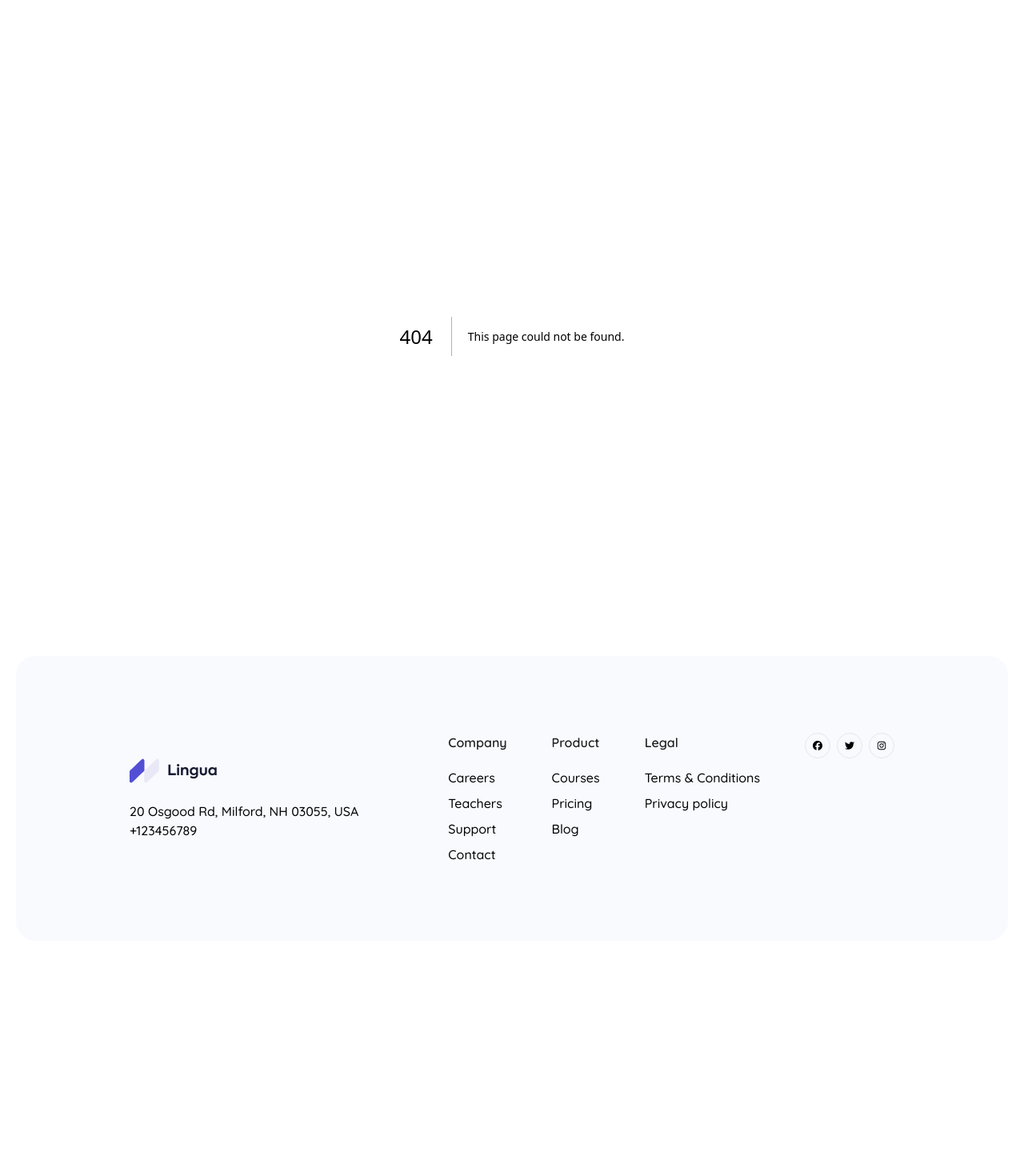
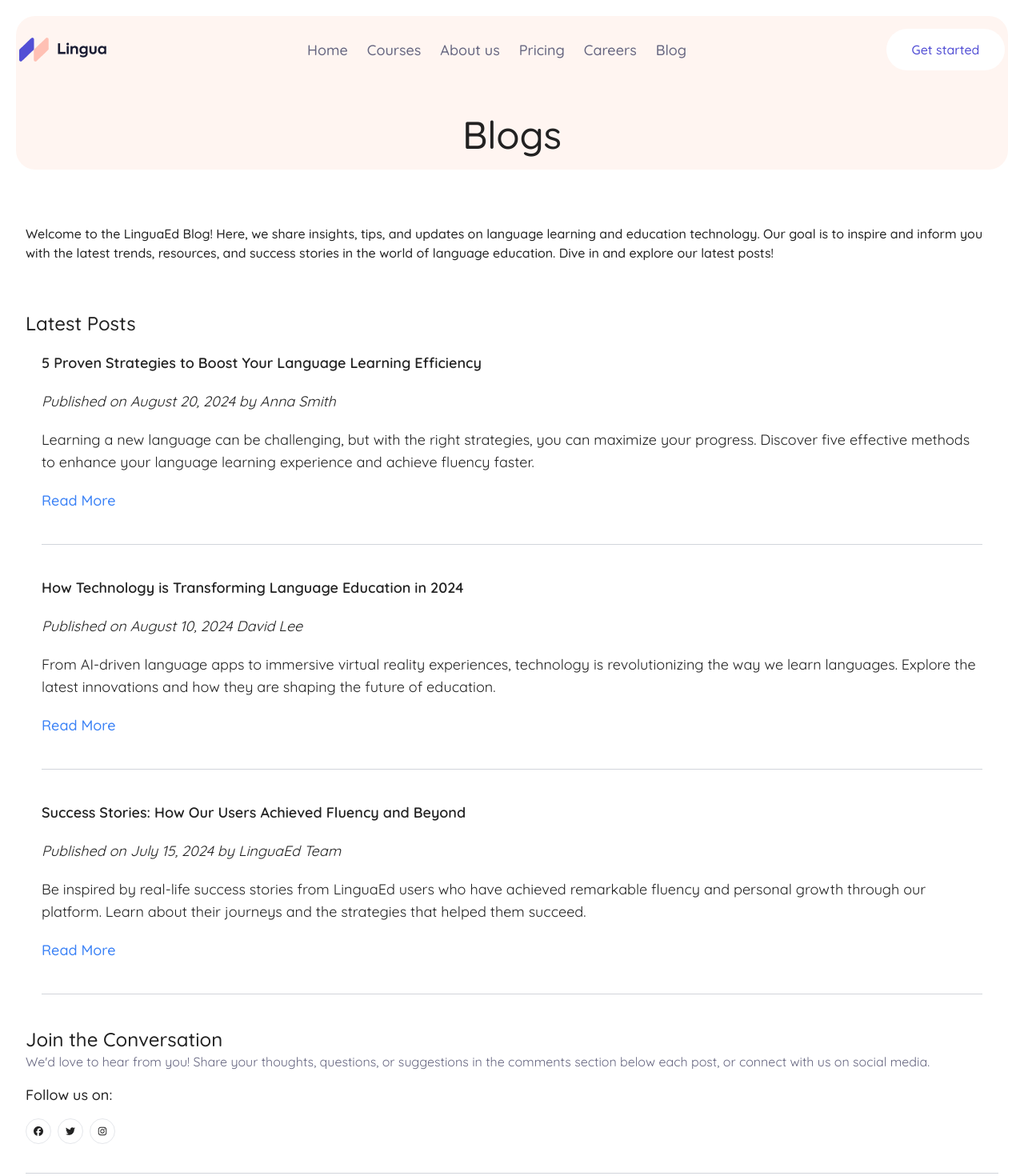
Before and after one commit to AtereD/lingua-ed, a Next.js app: page /blogs in a window 1280 px wide. Before the commit this address had no page. Shown: the top 1470 px of the page at 80% size. Before the commit the page ends 1196 px from the top, so only its background shows below. Built offline with nearby package versions, Linux system fonts and the light colour scheme.

Commit message:
Created a Route to Blog Page

```diff
--- /dev/null
+++ b/app/blogs/page.jsx
@@ -0,0 +1,14 @@
+import Blogs from '@/components/Blogs'
+import React from 'react'
+
+const BlogPage = () => {
+  return (
+    <main>
+        <div>
+            <Blogs/>
+        </div>
+    </main>
+  )
+}
+
+export default BlogPage
--- a/components/AboutUs.jsx
+++ b/components/AboutUs.jsx
@@ -5,7 +5,7 @@ import Image from "next/image";
 const AboutUs = () => {
   return (
     <div>
-      <div className="px-3 bg-[#fff5f1] rounded-3xl">
+      <div className="px-1 bg-[#fff5f1] rounded-3xl">
         <Nav />
         <div className='items-center justify-center hidden gap-1 lg:flex-col lg:flex'>
             <h3 className="text-[#222] text-4xl md:text-5xl pt-10 font-medium ">
--- /dev/null
+++ b/components/Blogs.jsx
@@ -0,0 +1,119 @@
+import React from "react";
+import Nav from "./Nav";
+import { FaFacebook, FaInstagram, FaTwitter } from "react-icons/fa6";
+
+const blogsData = [
+  {
+    title: "5 Proven Strategies to Boost Your Language Learning Efficiency",
+    date: "Published on August 20, 2024 by Anna Smith",
+    text: "Learning a new language can be challenging, but with the right strategies, you can maximize your progress. Discover five effective methods to enhance your language learning experience and achieve fluency faster.",
+    linkText: "Read More",
+    linkUrl: "/",
+  },
+  {
+    title: "How Technology is Transforming Language Education in 2024",
+    date: "Published on August 10, 2024 David Lee",
+    text: "From AI-driven language apps to immersive virtual reality experiences, technology is revolutionizing the way we learn languages. Explore the latest innovations and how they are shaping the future of education.",
+    linkText: "Read More",
+    linkUrl: "/",
+  },
+  {
+    title: "Success Stories: How Our Users Achieved Fluency and Beyond",
+    date: "Published on July 15, 2024 by LinguaEd Team",
+    text: "Be inspired by real-life success stories from LinguaEd users who have achieved remarkable fluency and personal growth through our platform. Learn about their journeys and the strategies that helped them succeed.",
+    linkText: "Read More",
+    linkUrl: "/",
+  },
+];
+
+const Blogs = () => {
+  return (
+    <div>
+      <div className="px-1 bg-[#fff5f1] rounded-3xl">
+        <Nav />
+        <header className="items-center justify-center hidden gap-1 pb-5 lg:flex lg:flex-col">
+          <h3 className="text-[#222] text-4xl md:text-5xl pt-10 font-medium">
+            Blogs
+          </h3>
+        </header>
+      </div>
+
+      <div className="container px-3 mx-auto py-14">
+        <div className="flex flex-col gap-10">
+          <section>
+            <h3 className="text-[#222] text-4xl font-medium md:text-5xl lg:hidden">
+              Blogs
+            </h3>
+            <p className="text-[#222] pb-5 font-medium pt-3">
+              Welcome to the LinguaEd Blog! Here, we share insights, tips, and
+              updates on language learning and education technology. Our goal is
+              to inspire and inform you with the latest trends, resources, and
+              success stories in the world of language education. Dive in and
+              explore our latest posts!
+            </p>
+          </section>
+
+          <div className="flex flex-col gap-5">
+            <h4 className="text-[#222] font-medium text-2xl">Latest Posts</h4>
+
+            <div>
+              <ul className=" text-[#222] flex flex-col gap-10 px-5">
+                {blogsData.map((blog, index) => (
+                  <li className="flex flex-col gap-5 text-lg" key={index}>
+                    <p className="font-semibold">{blog.title}</p>
+                    <p className="italic">{blog.date}</p>
+
+                    <p>{blog.text}</p>
+
+                    <a
+                      href={blog.linkUrl}
+                      className="pb-5 font-medium text-blue-500 cursor-pointer hover:underline"
+                    >
+                      {blog.linkText}
+                    </a>
+
+                    <hr className='border-gray-300 '/>
+                  </li>
+
+                ))}
+              </ul>
+            </div>
+          </div>
+
+          <div className='flex flex-col gap-4'>
+            <div>
+                <h4 className="text-[#222] font-medium text-2xl">Join the Conversation</h4>
+                <p>We&#39;d love to hear from you! Share your thoughts, questions, or suggestions in the comments section below each post, or connect with us on social media.</p>
+            </div>
+
+            <div className='text-[#222] flex flex-col gap-4'>
+                <p className='text-[18px] font-medium'>Follow us on&#58;</p>
+                <div className='flex gap-2 mb-5'>
+                <a href='https://www.facebook.com' className='flex items-center justify-center w-8 h-8 duration-300 ease-out border rounded-full hover:scale-95'><FaFacebook className='w-3 h-3'/></a>
+                <a href='https://www.twitter.com' className='flex items-center justify-center w-8 h-8 duration-300 ease-out border rounded-full hover:scale-95'><FaTwitter className='w-3 h-3'/></a>
+                <a href='https://www.instagram.com' className='flex items-center justify-center w-8 h-8 duration-300 ease-out border rounded-full hover:scale-95'><FaInstagram className='w-3 h-3'/></a>
+            </div>
+            </div>
+
+            <hr className='border-gray-300 '/>
+
+            <div className='font-medium text-[#222] my-10 '>
+            Have a topic you&#39;d like us to cover? <span className='font-[#] text-blue-600'>Contact us</span> with your ideas or suggestions!
+            </div>
+
+            <hr className='border-gray-300 '/>
+
+            <div className='font-medium text-[#222] my-10 '>
+            Lingua Blog - Your go-to source for the latest in language learning and educational technology. Happy reading!
+            </div>
+
+            <hr className='border-gray-300 '/>
+
+          </div>
+        </div>
+      </div>
+    </div>
+  );
+};
+
+export default Blogs;
--- a/components/Career.jsx
+++ b/components/Career.jsx
@@ -41,7 +41,7 @@ const jobListings = [
 const Career = () => {
   return (
     <div>
-        <div className="px-3 bg-[#fff5f1] rounded-3xl">
+        <div className="px-1 bg-[#fff5f1] rounded-3xl">
         <Nav />
         <header className="items-center justify-center hidden gap-1 pb-5 lg:flex lg:flex-col">
         <h3 className="text-[#222] text-4xl md:text-5xl pt-10 font-medium">
--- a/components/Courses.jsx
+++ b/components/Courses.jsx
@@ -53,8 +53,8 @@ const CourseItem = ({ img, language, text, isExpanded, onToggle }) => (
   <div className="flex flex-col gap-3">
     <div className="flex items-center justify-between cursor-pointer" onClick={onToggle}>
       <div className="flex items-center gap-3">
-        <h3 className="text-[#222] text-2xl font-medium">{language}</h3>
-        <Image src={img} width={25} height={25} alt={`Flag of ${language}`} />
+        <h3 className="text-[#222] md:text-2xl font-medium text-xl">{language}</h3>
+        <Image src={img} width={25} height={25} alt={`Flag of ${language}`} className='w-[20px] h-[20px] md:w-[25px] md:h-[25px]'/>
       </div>
       {isExpanded ? <FaChevronUp /> : <FaChevronDown />}
     </div>
@@ -73,7 +73,7 @@ const Courses = () => {
 
   return (
     <div>
-      <div className="px-3 bg-[#fff5f1] rounded-3xl">
+      <div className="px-1 bg-[#fff5f1] rounded-3xl">
         <Nav />
         <h3 className="text-[#222] text-4xl font-medium md:text-5xl pt-10 pb-5 lg:flex justify-center items-center hidden">
           Courses Offered
--- a/components/Footer.jsx
+++ b/components/Footer.jsx
@@ -24,8 +24,8 @@ const Footer = () => {
             <div className='flex flex-col gap-5 text-center lg:text-left'>
               <h3 className='text-[#222] font-semibold'>Company</h3>
               <div className='flex flex-col gap-2 font-medium'>
-                <a href='/' className='hover:text-[#424250]'>Careers</a>
-                <a href='/' className='hover:text-[#424250]'>Teachers</a>
+                <a href='/careers' className='hover:text-[#424250]'>Careers</a>
+                <a href='/#teachers' className='hover:text-[#424250]'>Teachers</a>
                 <a href='/' className='hover:text-[#424250]'>Support</a>
                 <a href='/' className='hover:text-[#424250]'>Contact</a>
               </div>
@@ -33,9 +33,9 @@ const Footer = () => {
             <div className='flex flex-col gap-5 text-center lg:text-left'>
               <h3 className='text-[#222] font-semibold'>Product</h3>
               <div className='flex flex-col gap-2 font-medium'>
-                <a href='/' className='hover:text-[#424250]'>Courses</a>
-                <a href='/' className='hover:text-[#424250]'>Pricing</a>
-                <a href='/' className='hover:text-[#424250]'>Blog</a>
+                <a href='/courses' className='hover:text-[#424250]'>Courses</a>
+                <a href='/pricing' className='hover:text-[#424250]'>Pricing</a>
+                <a href='/blogs' className='hover:text-[#424250]'>Blog</a>
               </div>
             </div>
             <div className='flex flex-col gap-5 text-center lg:text-left'>
--- a/components/Students.jsx
+++ b/components/Students.jsx
@@ -21,14 +21,14 @@ const testimonialsData = [
     name: " Jane Doe",
     course: "B3 course student",
     logo: "/assets/English.png",
-    review: "There is no way I could have made the same progress learning English without using Lingua. The best part is now learning English has become one of my biggest hobbies.",
+    review: "Thanks to Lingua, my journey in learning English has been incredibly rewarding. The platform has transformed what started as a casual interest into one of my greatest passions. I can&#39;t imagine making such strides without it!",
   },
   {
     imageURL: "/assets/english-teacher.png",
     name: "Dragos Gontralu",
     course: "A1 course student",
     logo: "/assets/Italy.png",
-    review: "There is no way I could have made the same progress learning the Italian language without using Lingua. The best part is now learning Italian language has become one of my biggest hobbies.",
+    review: "Lingua has been a game-changer for my Italian learning experience. What began as a simple goal has evolved into one of my favorite pastimes, all thanks to the progress I've made with this amazing skill.",
   },
   // Add more testimonials here
 ]
```
